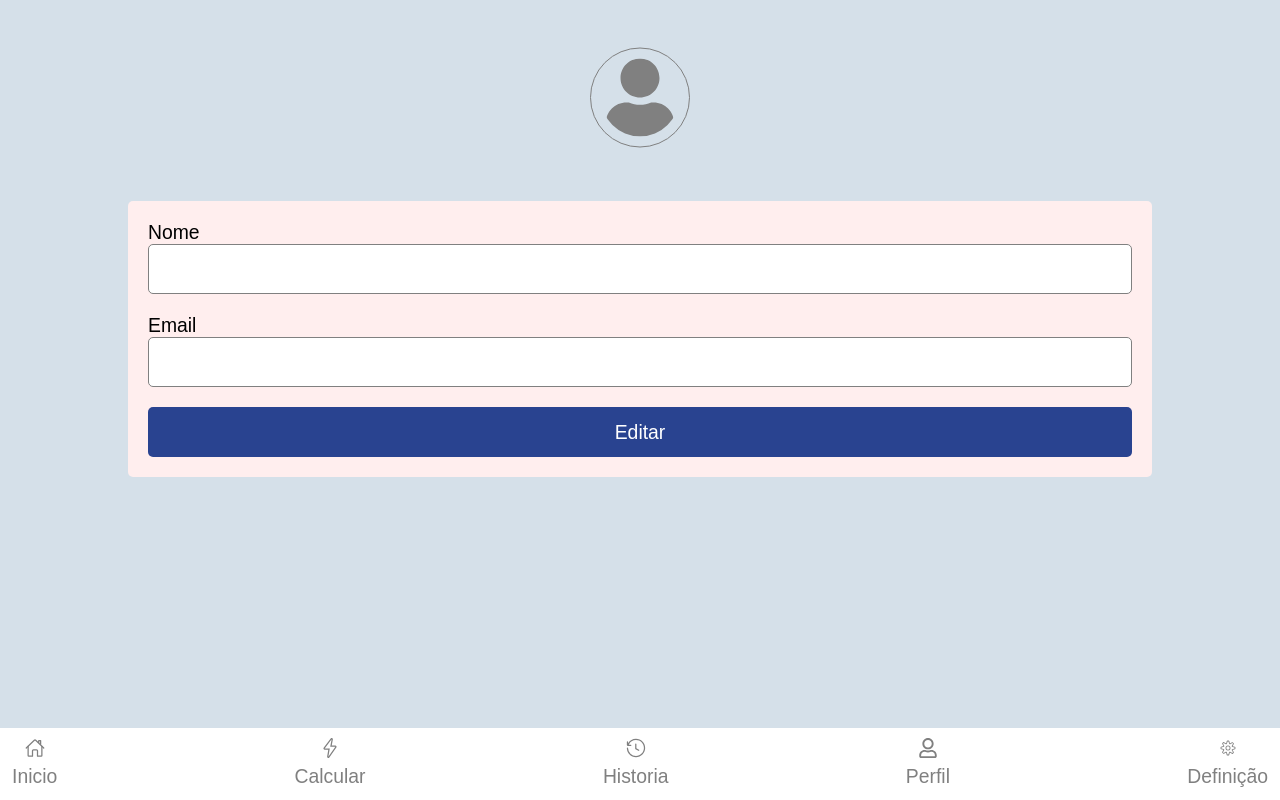
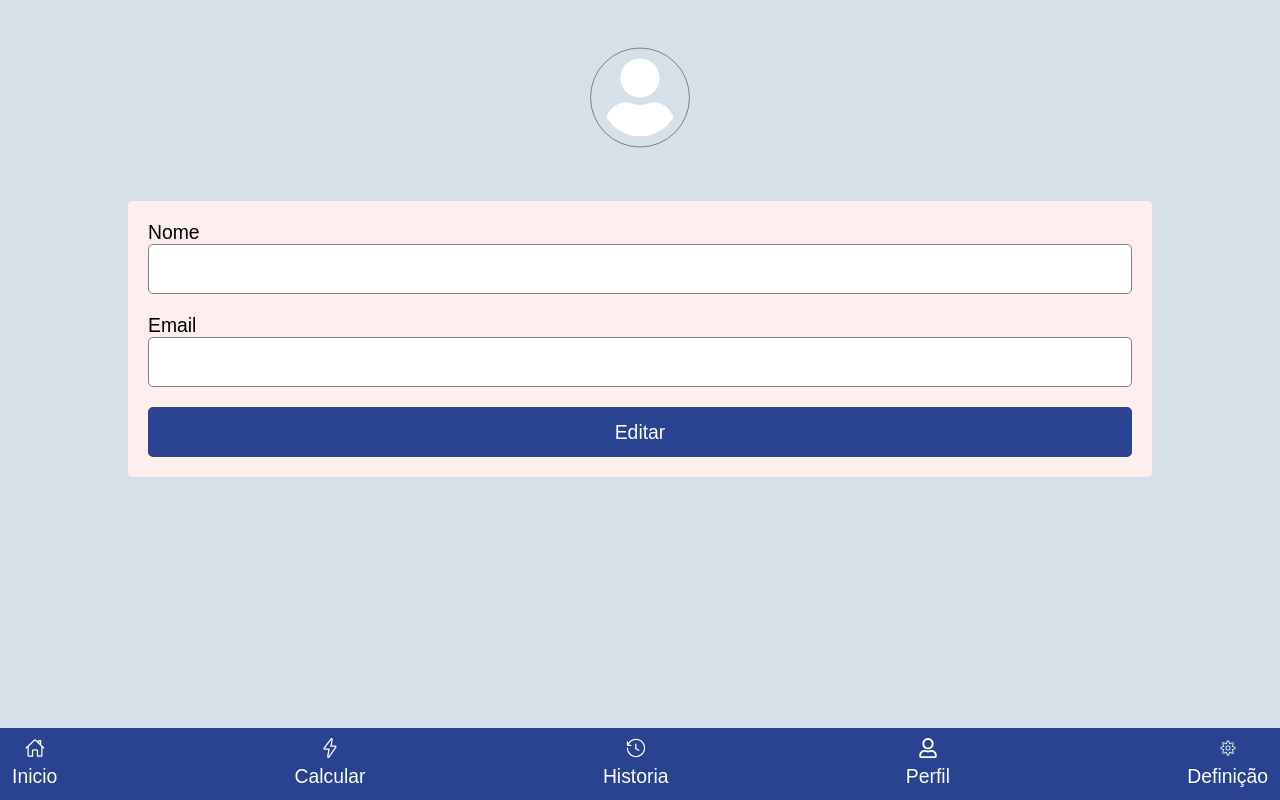
Before and after one commit to Makanda-Daniel/energia, a React (Create React App) app: page /Perfil in a window 1280 px wide. Built offline with nearby package versions, Linux system fonts and the light colour scheme.

Commit message:
fix: mudanca de cor do menu

```diff
--- a/src/Components/Rodape/footer.module.css
+++ b/src/Components/Rodape/footer.module.css
@@ -1,7 +1,7 @@
 
 
 .rodape {
-    background-color:white;
+    background-color:var(--p);
     position: fixed;
     bottom: 0;
     left: 0;
@@ -9,7 +9,7 @@
     z-index: 5;
 }
 svg {
-    color: gray;
+    color: white;
     font-size: 20px;
 }
 .rodape ul {
@@ -29,7 +29,7 @@ svg {
 }
 
 .rodape ul a div p {
-    color:gray;
+    color:white;
     margin: 2px;
     text-transform: capitalize;
 }
```
